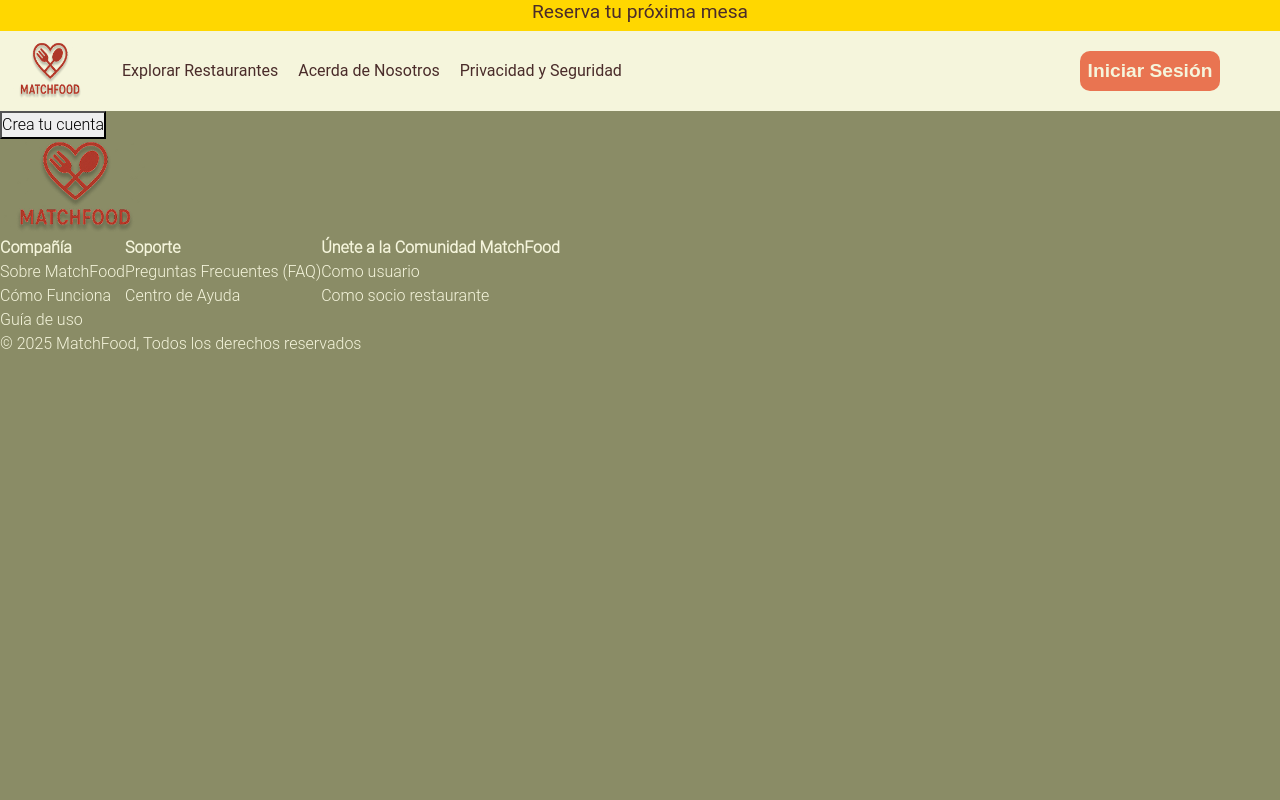
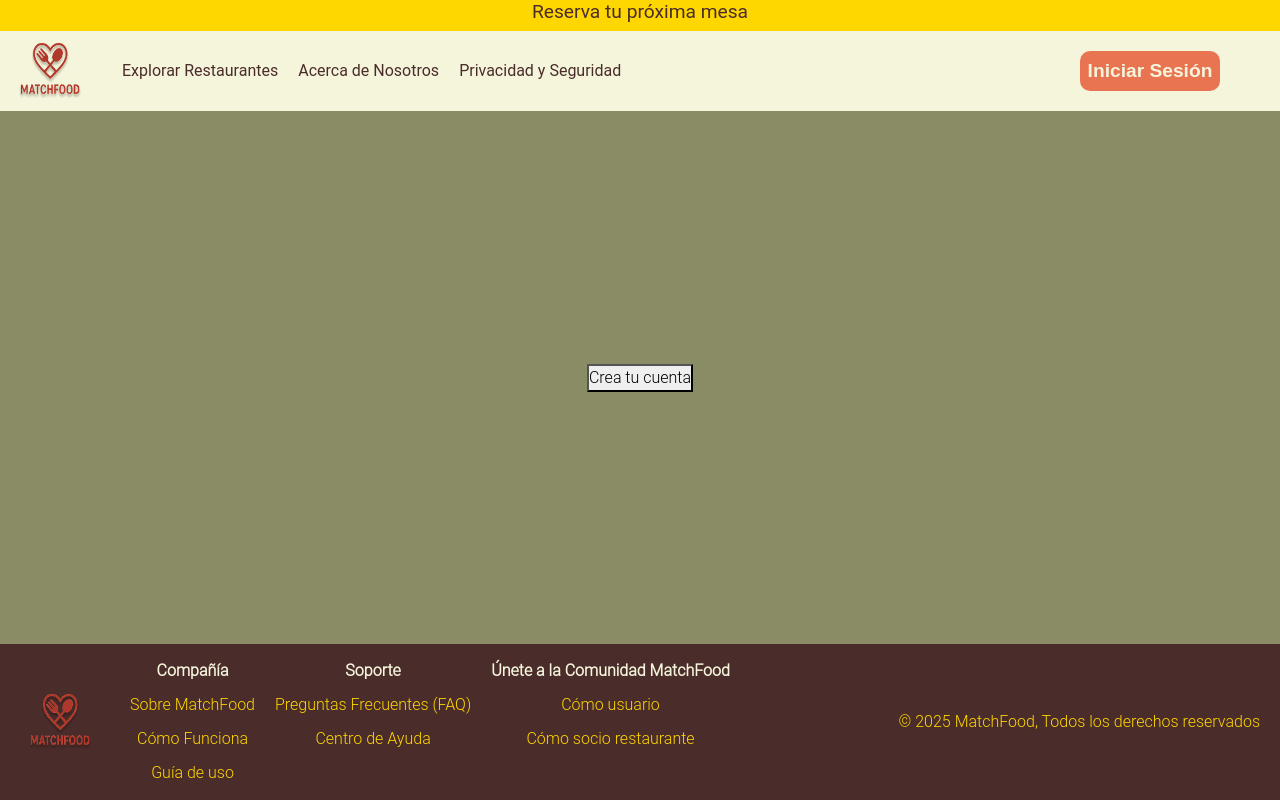
Before and after one commit to SergioePolo/Module1_Final_Project, a plain HTML site: page index.html in a window 1280 px wide. Drawn offline with nearby package versions, Linux system fonts and the light colour scheme; a web font is replaced by a local one.

Commit message:
Home styles

```diff
--- a/css/styles.css
+++ b/css/styles.css
@@ -14,11 +14,24 @@
     padding: 0;
     box-sizing: border-box;
 }
+html, body {
+    height: 100%;
+}
+
+main {
+    flex: 1;
+    width: 100%;
+    display: flex;
+    justify-content: center;
+    align-items: center;
+}
 
 body {
     background-color: var(--secondary_color);
     font-family: 'Roboto Light', sans-serif;
     color: var(--text_color);
+    display: flex;
+    flex-direction: column;
 }
 
 .information_Header {
@@ -67,6 +80,14 @@ li{
     font-weight: 400;
     color: var(--primary_color);
 }
+.header_Links{
+    text-decoration: none;
+    color: var(--primary_color);
+}
+.header_Links:hover{
+    text-decoration:underline;
+}
+
 .logo{
     width: 80px;
     height: 60px;
@@ -88,3 +109,42 @@ li{
     align-items: center;
     justify-content: center;
 }
+.footer {
+    background-color: var(--primary_color);
+    padding: 10px 20px;
+    display: flex;
+    flex-direction: row;
+    justify-content: space-between;
+    align-items: center;
+    width: 100%;
+}
+
+.inner_Footer {
+    display: flex;
+    align-items: center;
+    gap: 20px;
+}
+
+.inner_Footer img.logo {
+    max-height: 60px;
+}
+
+th, td {
+    padding: 5px 10px;
+    text-align: center;
+}
+
+.footer_Links {
+    color: var(--accent_color_2);
+    text-decoration: none;
+}
+
+.footer_Links:hover {
+    text-decoration: underline;
+}
+
+.footer p {
+    margin: 0;
+    color: var(--accent_color_2);
+    white-space: nowrap;
+}
--- a/index.html
+++ b/index.html
@@ -1,24 +1,27 @@
 <!DOCTYPE html>
 <html lang="es-CO">
+
 <head>
     <meta charset="UTF-8">
     <meta name="viewport" content="width=device-width, initial-scale=1.0">
     <link rel="icon" type="image/x-icon" href="./assets/Logo/favicon.ico">
     <title>MatchFood | Encuentra tu próximo restaurante</title>
-    <link href="https://cdn.jsdelivr.net/npm/bootstrap@5.3.7/dist/css/bootstrap.min.css" rel="stylesheet" integrity="sha384-LN+7fdVzj6u52u30Kp6M/trliBMCMKTyK833zpbD+pXdCLuTusPj697FH4R/5mcr" crossorigin="anonymous">
+    <link href="https://cdn.jsdelivr.net/npm/bootstrap@5.3.7/dist/css/bootstrap.min.css" rel="stylesheet"
+        integrity="sha384-LN+7fdVzj6u52u30Kp6M/trliBMCMKTyK833zpbD+pXdCLuTusPj697FH4R/5mcr" crossorigin="anonymous">
     <link rel="stylesheet" href="./css/styles.css">
 </head>
+
 <body>
     <header class="information_Header">
         <h2>Reserva tu próxima mesa</h2>
     </header>
     <nav class="main_Header">
         <div class="div_left">
-            <img src="./assets/Logo/Logo.png" alt="App Logo" class="logo">
+            <img src="./assets/Logo/Logo.png" alt="Logo de MatchFood" class="logo">
             <ul class="header_options">
-                <li>Explorar Restaurantes</li>
-                <li>Acerda de Nosotros</li>
-                <li>Privacidad y Seguridad</li>
+                <li><a href="" class="header_Links">Explorar Restaurantes</a></li>
+                <li><a href="" class="header_Links">Acerca de Nosotros</a></li>
+                <li><a href="" class="header_Links">Privacidad y Seguridad</a></li>
             </ul>
         </div>
         <div class="div_right">
@@ -27,33 +30,39 @@
             </button>
         </div>
     </nav>
+    <main>
         <button>Crea tu cuenta</button>
-    <footer>
-        <img src="./assets/Logo/Logo.png" alt="App Logo">
-
-        <table>
+    </main>
+    <footer class="footer">
+        <div class="inner_Footer">
+            <img src="./assets/Logo/Logo.png" alt="Logo de MatchFood" class="logo">
+            <table class="text-center">
                 <tr>
                     <th>Compañía</th>
                     <th>Soporte</th>
                     <th>Únete a la Comunidad MatchFood</th>
                 </tr>
                 <tr>
-                <td>Sobre MatchFood</td>
-                <td>Preguntas Frecuentes (FAQ)</td>
-                <td>Como usuario</td>
+                    <td><a href="" class="footer_Links">Sobre MatchFood</a></td>
+                    <td><a href="" class="footer_Links">Preguntas Frecuentes (FAQ)</a></td>
+                    <td><a href="" class="footer_Links">Cómo usuario</a></td>
                 </tr>
                 <tr>
-                <td>Cómo Funciona</td>
-                <td>Centro de Ayuda</td>
-                <td>Como socio restaurante</td>
+                    <td><a href="" class="footer_Links">Cómo Funciona</a></td>
+                    <td><a href="" class="footer_Links">Centro de Ayuda</a></td>
+                    <td><a href="" class="footer_Links">Cómo socio restaurante</a></td>
                 </tr>
                 <tr>
-                <td>Guía de uso</td>
+                    <td><a href="" class="footer_Links">Guía de uso</a></td>
                 </tr>
             </table>
-        <p>&copy 2025 MatchFood, Todos los derechos reservados</p>
+        </div>
+        <p>&copy; 2025 MatchFood, Todos los derechos reservados</p>
     </footer>
 
-    <script src="https://cdn.jsdelivr.net/npm/bootstrap@5.3.7/dist/js/bootstrap.bundle.min.js" integrity="sha384-ndDqU0Gzau9qJ1lfW4pNLlhNTkCfHzAVBReH9diLvGRem5+R9g2FzA8ZGN954O5Q" crossorigin="anonymous"></script>
+    <script src="https://cdn.jsdelivr.net/npm/bootstrap@5.3.7/dist/js/bootstrap.bundle.min.js"
+        integrity="sha384-ndDqU0Gzau9qJ1lfW4pNLlhNTkCfHzAVBReH9diLvGRem5+R9g2FzA8ZGN954O5Q"
+        crossorigin="anonymous"></script>
 </body>
+
 </html>
```
Lines whose indentation alone changed are shown as unchanged.
